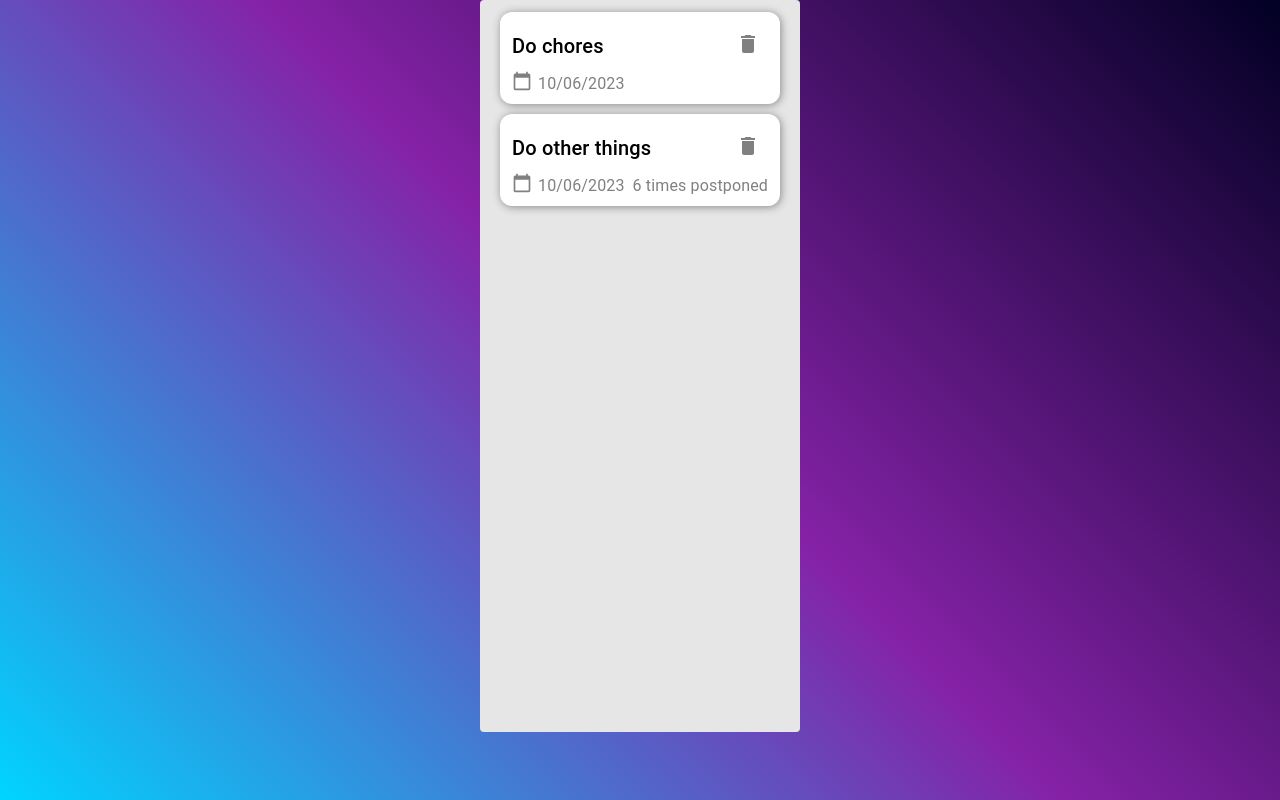
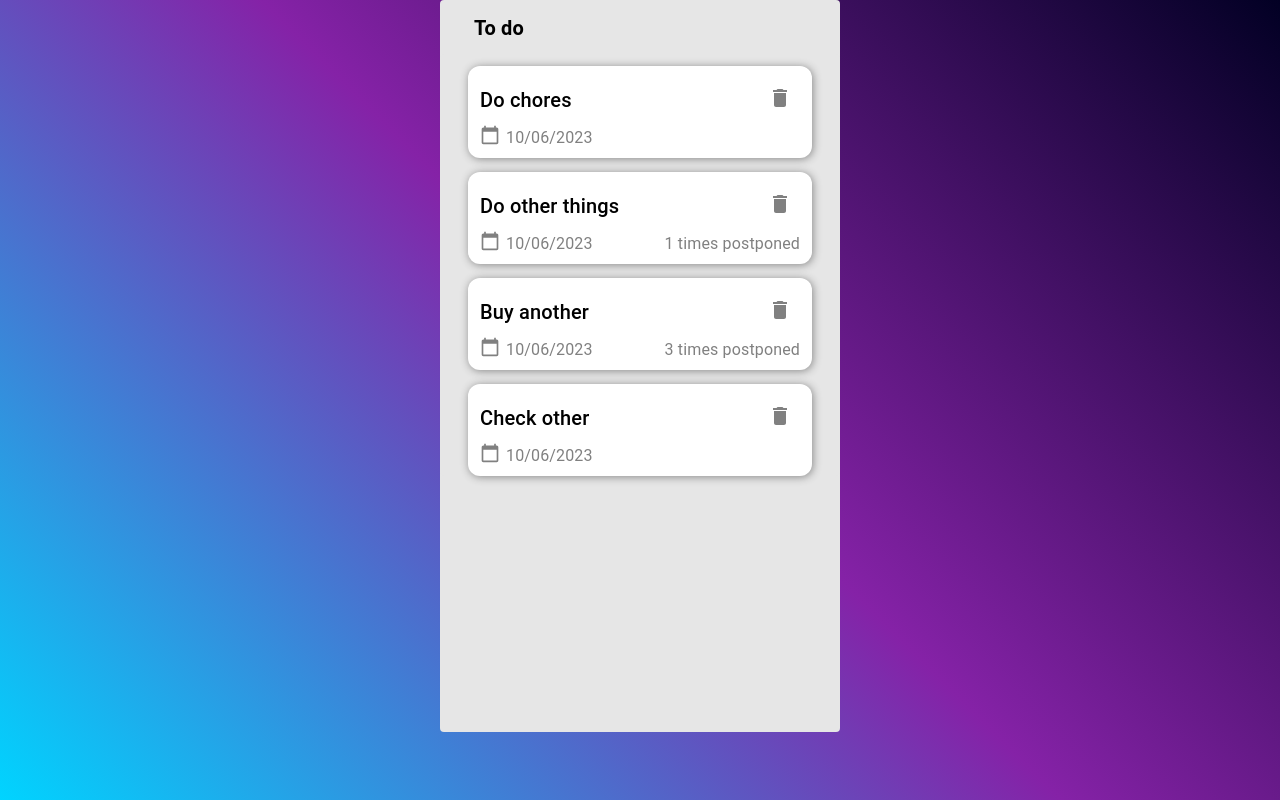
Before and after one commit to dferreiropresedo/react-node-practice, a React (Vite) app in the folder client/: page / in a window 1280 px wide. Built offline with nearby package versions, Linux system fonts and the light colour scheme.

Commit message:
Tasks added dinamically

```diff
--- a/client/src/app/App.tsx
+++ b/client/src/app/App.tsx
@@ -1,22 +1,35 @@
 import Task from "../components/task/Task";
 import Column from "../components/column/Column";
+import { Key } from "react";
 
 function App() {
+  const data = [
+    { id: 1, timestamp: 1686410263, title: "Do chores", postponed: 0 },
+    { id: 2, timestamp: 1686410263, title: "Do other things", postponed: 1 },
+    { id: 3, timestamp: 1686410263, title: "Buy another", postponed: 3 },
+    { id: 4, timestamp: 1686410263, title: "Check other", postponed: 0 },
+  ];
+
+  const mapToTask = function (taskData: {
+    id: number;
+    title: string;
+    timestamp: number;
+    postponed: number;
+  }) {
+    return (
+      <Task
+        key={taskData.id}
+        title={taskData.title}
+        timestamp={taskData.timestamp}
+        timesPostponed={taskData.postponed}
+      />
+    );
+  };
+
   return (
     <>
-      <Column>
-        <Task
-          key={1}
-          title="Do chores"
-          timestamp={1686410263}
-          timesPostponed={0}
-        />
-        <Task
-          key={2}
-          title="Do other things"
-          timestamp={1686400263}
-          timesPostponed={6}
-        />
+      <Column columnTitle="To do">
+        {data.map((taskElement) => mapToTask(taskElement))}
       </Column>
     </>
   );
--- a/client/src/components/column/Column.tsx
+++ b/client/src/components/column/Column.tsx
@@ -1,12 +1,22 @@
 import React, { ReactNode } from "react";
-import { SCColumnContainer } from "./columnComponents";
+import {
+  SCColumnTaskContainer,
+  SCColumn,
+  SCColumnTitle,
+} from "./columnComponents";
 
 interface ColumnProps {
+  columnTitle: string;
   children: ReactNode;
 }
 
-function Column({ children }: ColumnProps) {
-  return <SCColumnContainer>{children}</SCColumnContainer>;
+function Column({ columnTitle, children }: ColumnProps) {
+  return (
+    <SCColumn>
+      <SCColumnTitle variant="h6">{columnTitle}</SCColumnTitle>
+      <SCColumnTaskContainer>{children}</SCColumnTaskContainer>
+    </SCColumn>
+  );
 }
 
 export default Column;
--- a/client/src/components/column/columnComponents.ts
+++ b/client/src/components/column/columnComponents.ts
@@ -1,12 +1,14 @@
-import { Stack, styled } from "@mui/material";
+import { Stack, Typography, styled } from "@mui/material";
 
-const SCColumnContainer = styled(Stack)({
+
+const SCColumn = styled(Stack)({
     display: 'flex',
     flexDirection: 'column',
     justifyContent: 'flex-start',
     alignItems: 'center',
     gap: '10px',
     backgroundColor: 'rgb(230,230,230,1)',
+    minWidth: '400px',
     width: '25%',
     height: '90%',
     borderRadius: '4px',
@@ -14,4 +16,25 @@ const SCColumnContainer = styled(Stack)({
     paddingTop: '12px'
 });
 
-export { SCColumnContainer }
+const SCColumnTaskContainer = styled(Stack)({
+    display: 'flex',
+    flexDirection: 'column',
+    justifyContent: 'flex-start',
+    alignItems: 'center',
+    gap: '14px',
+    width: '100%',
+    backgroundColor: 'rgb(230,230,230,1)',
+    borderRadius: '4px',
+    paddingTop: '12px'
+});
+
+const SCColumnTitle = styled(Typography)({
+    color: 'rgb(0,0,0,1)',
+    width: '80%',
+    marginLeft: 'auto',
+    marginRight: 'auto',
+    paddingRight: '12px',
+    fontWeight: 'bold'
+});
+
+export { SCColumnTaskContainer, SCColumn, SCColumnTitle }
```
